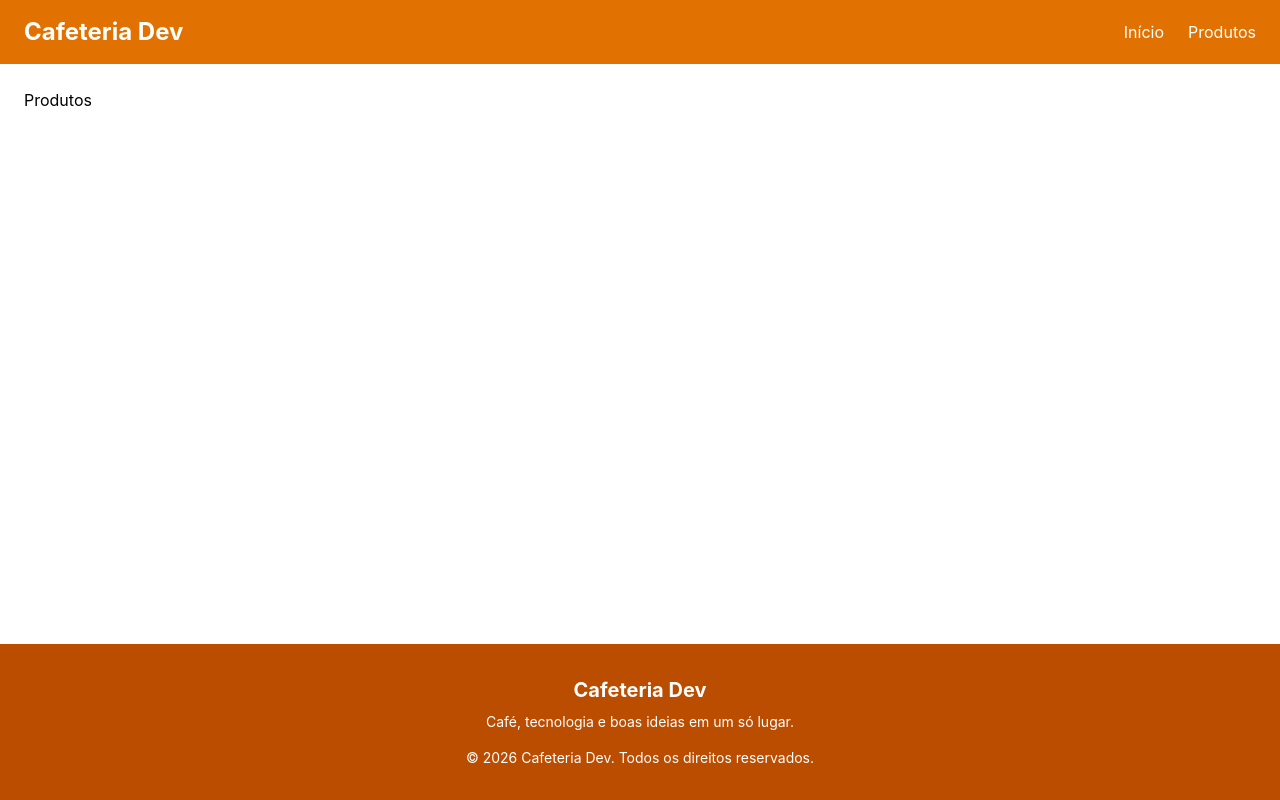
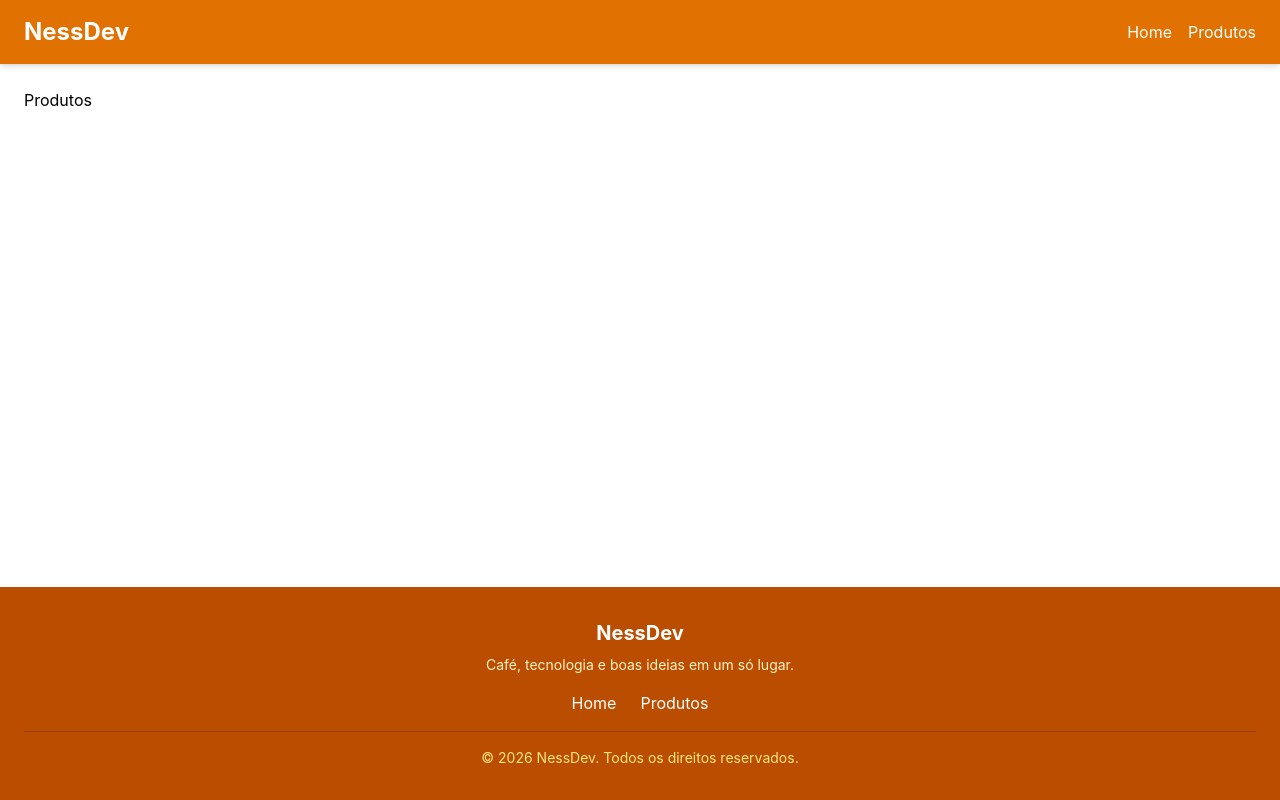
Before and after one commit to oqueavida/cp5_cidade, a React (Vite) app: page /produtos in a window 1280 px wide. Built offline with nearby package versions, Linux system fonts and the light colour scheme.

Commit message:
style: Estilizando o navbar e footer com tailwind

```diff
--- a/src/components/Footer.jsx
+++ b/src/components/Footer.jsx
@@ -1,18 +1,27 @@
 export default function Footer() {
     return (
         <footer className="bg-amber-700 px-6 py-8 text-center text-white">
-            <h2 className="text-xl font-bold">
-                Cafeteria Dev
+            <h2 className="mb-2 text-xl font-bold">
+                NessDev
             </h2>
 
-            <p className="mt-2 text-sm">
+            <p className="mb-4 text-sm text-amber-100">
                 Café, tecnologia e boas ideias em um só lugar.
             </p>
 
-            <p className="mt-4 text-sm">
-                © 2026 Cafeteria Dev. Todos os direitos reservados.
+            <div className="mb-4 flex justify-center gap-6">
+                <a href="/" className="hover:text-amber-300">
+                    Home
+                </a>
+
+                <a href="/produtos" className="hover:text-amber-300">
+                    Produtos
+                </a>
+            </div>
+
+            <p className="border-t border-amber-800 pt-4 text-sm text-amber-200">
+                © 2026 NessDev. Todos os direitos reservados.
             </p>
         </footer>
-
     );
 }
--- a/src/components/Navbar.jsx
+++ b/src/components/Navbar.jsx
@@ -1,17 +1,37 @@
+import { useState } from "react";
+
 export default function Navbar() {
+    const [menuAberto, setMenuAberto] = useState(false);
+
     return (
-        <nav className="bg-amber-600 text-white">
+        <nav className="bg-amber-600 text-white shadow-md">
             <div className="mx-auto flex max-w-7xl items-center justify-between px-6 py-4">
-                <h1 className="text-2xl font-bold">
-                    Cafeteria Dev
-                </h1>
+                <a href="/" className="text-2xl font-bold">
 
-                <div className="flex gap-6">
-                    <a href="/">Início</a>
-                    <a href="/produtos">Produtos</a>
+                    NessDev
+                </a>
+
+                <button
+                    onClick={() => setMenuAberto(!menuAberto)}
+                    className="text-2xl md:hidden"
+                    aria-label="Abrir menu"
+                    aria-expanded={menuAberto}
+                >
+                    ☰
+                </button>
+
+                <div
+                    className={`${menuAberto ? "flex" : "hidden"} absolute left-0 top-16 z-10 w-full flex-col gap-4 bg-amber-950 p-6 md:static md:flex md:w-auto md:flex-row md:items-center md:bg-transparent md:p-0`}
+                >
+                    <a href="/" className="hover:text-amber-300">
+                        Home
+                    </a>
+
+                    <a href="/produtos" className="hover:text-amber-300">
+                        Produtos
+                    </a>
                 </div>
             </div>
         </nav>
-
     );
 }
```
